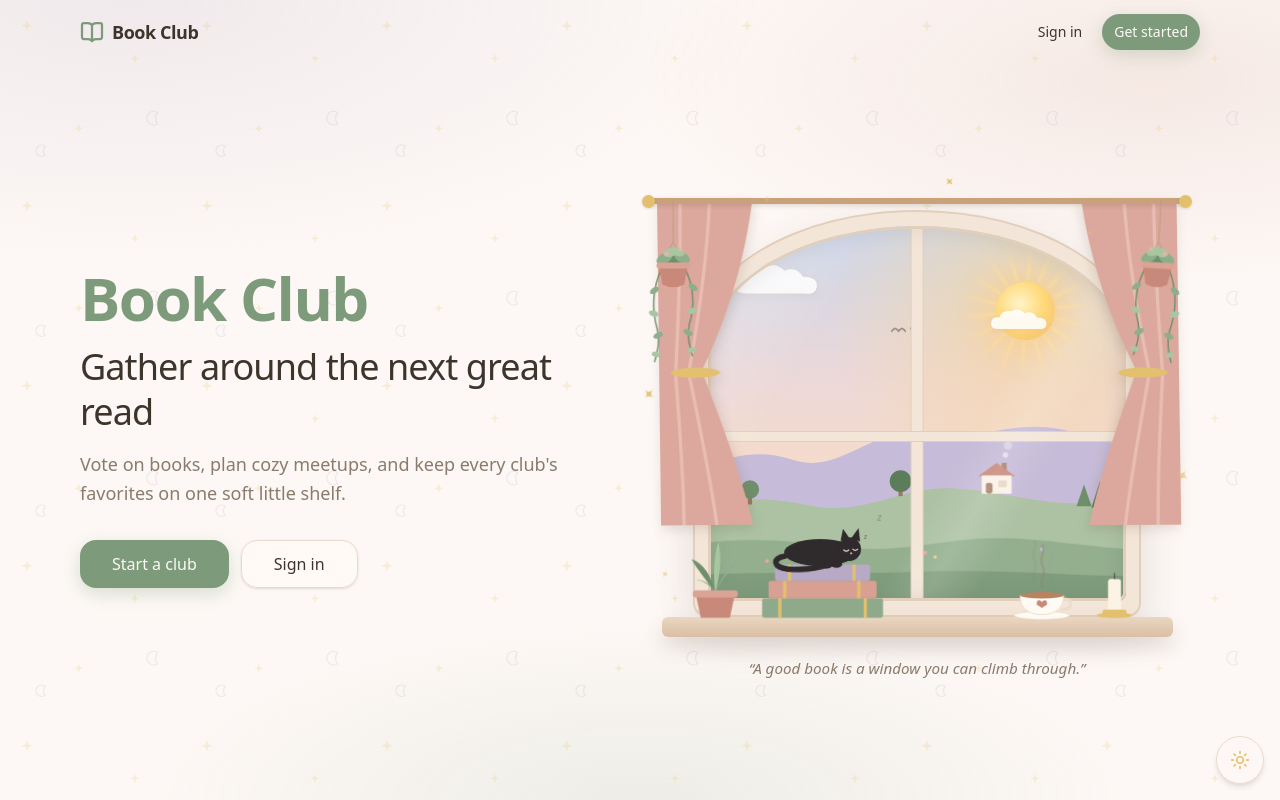
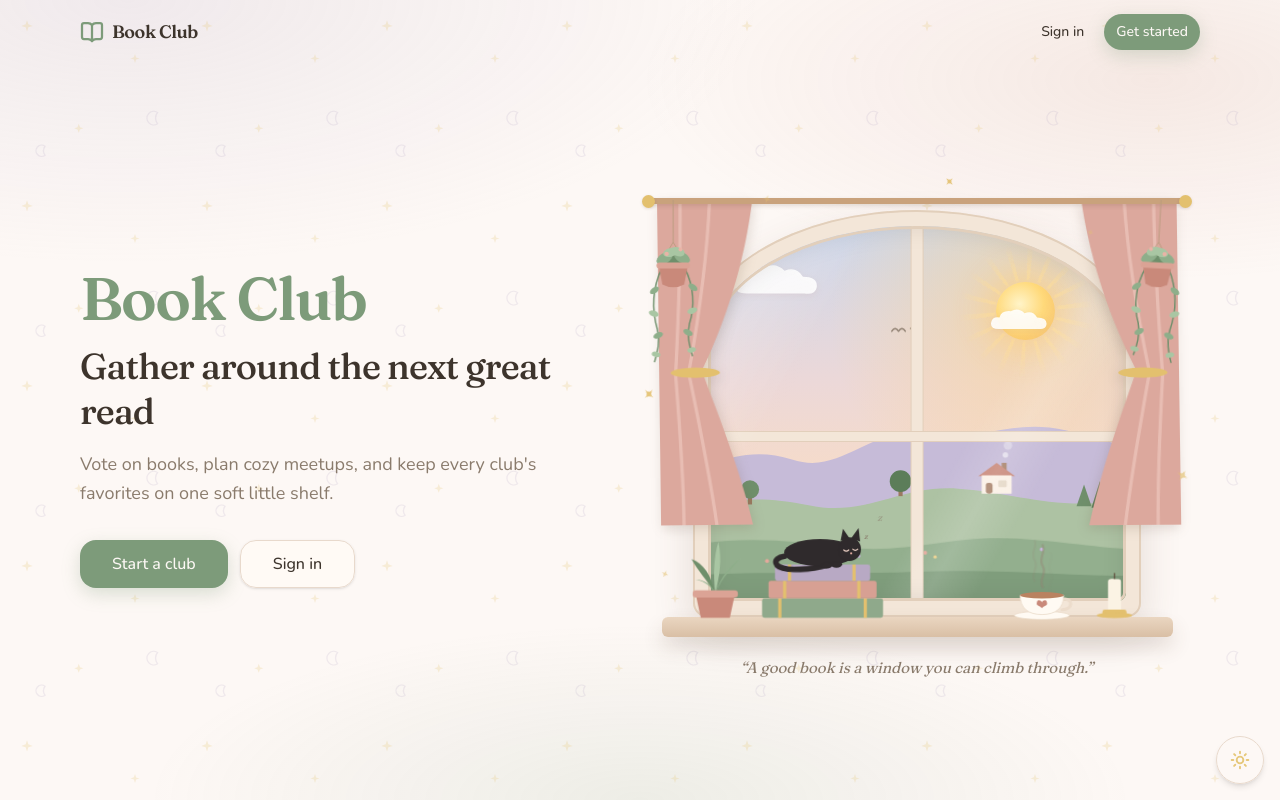
Before and after one commit to jrmusan/book_club, a Next.js app: page / in a window 1280 px wide. Shown: the top 800 px of the page. Built offline with nearby package versions, Linux system fonts and the light colour scheme.

Commit message:
new font who dis?

```diff
--- a/src/app/globals.css
+++ b/src/app/globals.css
@@ -90,7 +90,7 @@
   --color-rose: var(--rose);
   --color-lavender: var(--lavender);
   --color-gold: var(--gold);
-  --font-sans: var(--font-source-sans), ui-sans-serif, system-ui, sans-serif;
+  --font-sans: var(--font-nunito), ui-sans-serif, system-ui, sans-serif;
   --font-display: var(--font-fraunces), Georgia, "Times New Roman", serif;
   --radius-sm: calc(var(--radius) - 4px);
   --radius-md: calc(var(--radius) - 2px);
@@ -118,7 +118,7 @@ body {
   min-height: 100dvh;
   overflow-x: hidden;
   color: var(--foreground);
-  font-family: var(--font-sans), system-ui, sans-serif;
+  font-family: var(--font-nunito), ui-sans-serif, system-ui, sans-serif;
   background-color: var(--background);
   background-image:
     radial-gradient(ellipse 90% 60% at 10% 0%, var(--wash-lavender), transparent 55%),
@@ -173,8 +173,9 @@ h1,
 h2,
 h3,
 .font-display {
-  font-family: var(--font-display), Georgia, "Times New Roman", serif;
+  font-family: var(--font-fraunces), Georgia, "Times New Roman", serif;
   font-optical-sizing: auto;
+  font-variation-settings: "SOFT" 50, "WONK" 1;
 }
 
 @keyframes fade-up {
--- a/src/app/layout.tsx
+++ b/src/app/layout.tsx
@@ -1,5 +1,5 @@
 import type { Metadata, Viewport } from "next";
-import { Fraunces, Source_Sans_3 } from "next/font/google";
+import { Fraunces, Nunito } from "next/font/google";
 import { ThemeProvider } from "@/components/theme/theme-provider";
 import { ThemeToggle } from "@/components/theme/theme-toggle";
 import "./globals.css";
@@ -7,10 +7,11 @@ import "./globals.css";
 const display = Fraunces({
   variable: "--font-fraunces",
   subsets: ["latin"],
+  axes: ["SOFT", "WONK"],
 });
 
-const sans = Source_Sans_3({
-  variable: "--font-source-sans",
+const sans = Nunito({
+  variable: "--font-nunito",
   subsets: ["latin"],
 });
 
--- a/src/components/cozy/cozy.module.css
+++ b/src/components/cozy/cozy.module.css
@@ -731,7 +731,7 @@
 }
 
 .zzz {
-  font-family: var(--font-display), Georgia, serif;
+  font-family: var(--font-fraunces), Georgia, serif;
   font-style: italic;
   font-size: 12px;
   font-weight: 600;
@@ -830,7 +830,7 @@
   margin-top: 1.25rem;
   padding: 0 1rem;
   text-align: center;
-  font-family: var(--font-display), Georgia, serif;
+  font-family: var(--font-fraunces), Georgia, serif;
   font-style: italic;
   font-size: 0.95rem;
   line-height: 1.5;
```
